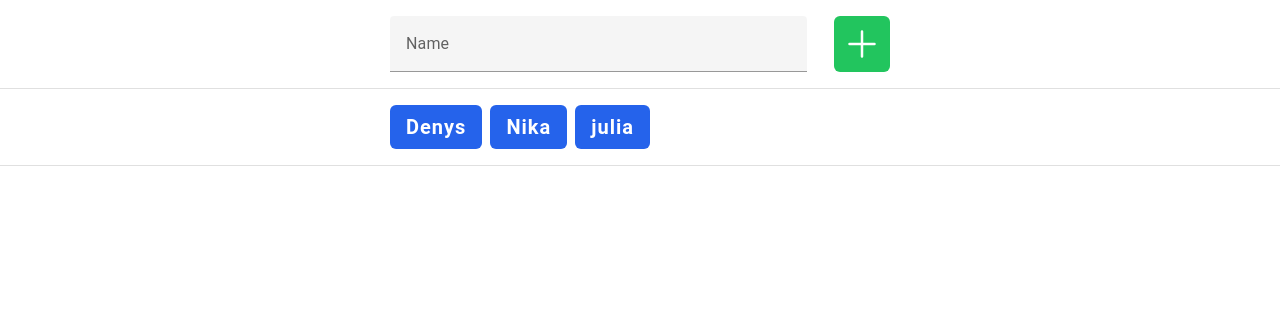
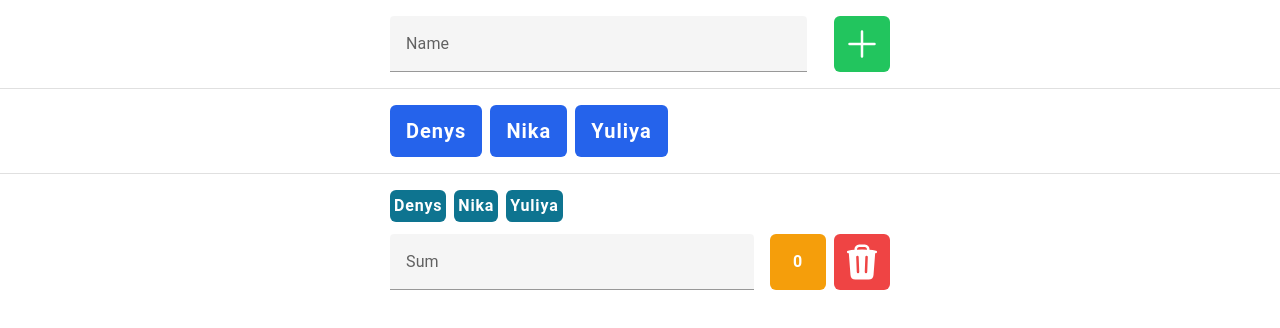
Before and after one commit to denispolovyan/spilne, a Vue app: page / in a window 1280 px wide. Shown: the top 328 px of the page. Built offline with nearby package versions, Linux system fonts and the light colour scheme.

Commit message:
feature: created base input

```diff
--- a/src/App.vue
+++ b/src/App.vue
@@ -2,19 +2,86 @@
 import TheHeader from "./components/TheHeader.vue";
 import TheUsers from "./components/TheUsers.vue";
 import TheSelectedUsers from "./components/TheSelectedUsers.vue";
+import BaseInput from "./components/BaseInput.vue";
 
 import { ref } from "vue";
 
-let users = ref(["Denys", "Nika", "julia"]);
+let users = ref(["Denys", "Nika", "Yuliya"]);
 
 let selectedUsers = ref([]);
+
+let inputs = ref([{ users: users.value, id: 1, sum: 0 }]);
 
 function createUser(user) {
   users.value.push(user);
 }
 
-function createInput() {
-  console.log("input created");
+function createInput(users) {
+  let allInputsUsers = [];
+  let usersArray = [];
+  let coincidence = [];
+  let exactCoincidence = false;
+
+  users.forEach((el) => {
+    usersArray.push(el);
+  });
+
+  inputs.value.forEach((el) => {
+    let objectToArray = [];
+
+    el.users.forEach((el) => {
+      objectToArray.push(el);
+    });
+
+    allInputsUsers.push(objectToArray);
+    objectToArray = [];
+  });
+
+  allInputsUsers.forEach((el) => {
+    let mas1 = el;
+
+    let mas2 = usersArray;
+
+    let overlap = [];
+    if (mas1.length > mas2.length) {
+      overlap.push(mas1.filter((a) => mas2.indexOf(a) == -1));
+    } else {
+      overlap.push(mas2.filter((a) => mas1.indexOf(a) == -1));
+    }
+
+    let ifOverlapNull = true;
+    overlap.forEach((el) => {
+      if (el) {
+        ifOverlapNull = false;
+      }
+    });
+
+    if (!ifOverlapNull) {
+      coincidence.push(overlap);
+    }
+  });
+
+  coincidence.forEach((el) => {
+    el.forEach((el) => {
+      if (!el.length) {
+        exactCoincidence = true;
+      }
+    });
+  });
+
+  if (!exactCoincidence) {
+    const input = {
+      users: usersArray,
+      id: inputs.value.length + 1,
+      sum: 0,
+    };
+
+    inputs.value.push(input);
+  }
+}
+
+function deleteSelectedUsers() {
+  selectedUsers.value = [];
 }
 
 function deleteSelectedUser(user) {
@@ -28,8 +95,18 @@ function deleteUsers() {
   selectedUsers.value = [];
 }
 
+function deleteInput(id) {
+  inputs.value = inputs.value.filter((el) => el.id != id);
+}
+
 function setSelectedUsers(user) {
   selectedUsers.value.push(user);
+}
+
+function changeSum(data) {
+  const id = data[0];
+
+  inputs.value.find((t) => (t.id = id)).sum = data[1];
 }
 </script>
 
@@ -45,8 +122,17 @@ function setSelectedUsers(user) {
     <the-selected-users
       :selectedUsers="selectedUsers"
       @deleteUsers="deleteUsers()"
-      @createInput="createInput()"
+      @createInput="createInput($event)"
+      @deleteSelectedUsers="deleteSelectedUsers()"
     />
+    <div v-for="input in inputs" :key="input.id">
+      <base-input
+        :users="input.users"
+        :id="input.id"
+        @changeSum="changeSum($event)"
+        @deleteInput="deleteInput($event)"
+      />
+    </div>
   </div>
 </template>
 
--- /dev/null
+++ b/src/components/BaseInput.vue
@@ -0,0 +1,94 @@
+<script setup>
+import { ref } from "vue";
+
+import { TrashIcon } from "@heroicons/vue/24/solid";
+
+const props = defineProps({
+  users: {
+    type: Array,
+    required: true,
+  },
+  id: {
+    type: Number,
+    required: true,
+  },
+});
+
+const emits = defineEmits({
+  createInput: {
+    type: Object,
+    required: true,
+  },
+  changeSum: {
+    type: Array,
+    required: true,
+  },
+  deleteInput: {
+    type: Number,
+    required: true,
+  },
+});
+
+const sum = ref();
+const calculatedSum = ref(0);
+
+function calculateSum() {
+  let sumArray = sum.value.split(" ");
+  let rawSum = 0;
+
+  sumArray.forEach((el) => {
+    rawSum = rawSum + +el;
+  });
+
+  calculatedSum.value = rawSum;
+  emits("changeSum", [props.id, calculatedSum.value]);
+}
+
+const buttonClasses =
+  "bg-red-500 h-14 w-14 rounded-md flex items-center justify-center hover:bg-red-700 duration-1000 cursor-pointer basis-14";
+</script>
+
+<template>
+  <div class="py-4" v-if="users.length">
+    <div class="spilne-container">
+      <div>
+        <div>
+          <div class="flex flex-col gap-3">
+            <div class="flex gap-4 flex-wrap gap-x-2 gap-y-1">
+              <div v-for="user in props.users" :key="user">
+                <div
+                  class="tracking-wider font-semibold bg-cyan-700 p-1 text-white rounded-md"
+                >
+                  <p>{{ user }}</p>
+                </div>
+              </div>
+            </div>
+            <div class="flex gap-4">
+              <v-text-field
+                class=""
+                v-model="sum"
+                label="Sum"
+                maxlength="60"
+                hide-details="auto"
+                @input="calculateSum()"
+              />
+              <div class="flex gap-2">
+                <div
+                  class="w-14 bg-amber-500 duration-1000 cursor-pointer hover:bg-amber-700 text-white rounded-md flex items-center justify-center tracking-wider font-semibold"
+                >
+                  {{ calculatedSum }}
+                </div>
+                <div
+                  :class="buttonClasses"
+                  @click="emits('deleteInput', props.id)"
+                >
+                  <TrashIcon class="h-12 text-white p-1" />
+                </div>
+              </div>
+            </div>
+          </div>
+        </div>
+      </div>
+    </div>
+  </div>
+</template>
--- a/src/components/TheSelectedUsers.vue
+++ b/src/components/TheSelectedUsers.vue
@@ -8,17 +8,21 @@ const props = defineProps({
   },
 });
 
-const emits = defineEmits(['deleteUsers', 'createInput']);
+const emits = defineEmits([
+  "deleteUsers",
+  "createInput",
+  "deleteSelectedUsers",
+]);
 
 const userClasses =
-  "tracking-wider py-3 px-4 bg-blue-600 rounded-md text-xl text-white font-semibold cursor-pointer hover:bg-yellow-500 duration-500";
+  "tracking-wider py-3 px-4 bg-blue-800 rounded-md text-xl text-white font-semibold cursor-pointer hover:bg-yellow-600 duration-500";
 
 const buttonClasses =
   " h-14 w-14 rounded-md flex items-center justify-center  duration-1000 cursor-pointer basis-14";
 </script>
 
 <template>
-  <div v-if="props.selectedUsers.length" class="py-4">
+  <div v-if="props.selectedUsers.length" class="py-4 border-b">
     <div class="spilne-container">
       <div class="flex justify-between">
         <div class="flex gap-2 flex-wrap basis-3/4">
@@ -36,7 +40,14 @@ const buttonClasses =
           >
             <UserMinusIcon class="h-12 text-white p-1" />
           </div>
-          <div :class="buttonClasses" @click="emits('createInput')" class="bg-yellow-500 hover:bg-yellow-700">
+          <div
+            :class="buttonClasses"
+            @click="
+              emits('createInput', props.selectedUsers),
+                emits('deleteSelectedUsers')
+            "
+            class="bg-yellow-500 hover:bg-yellow-700"
+          >
             <PlusIcon class="h-12 text-white p-1" />
           </div>
         </div>
--- a/src/components/TheUsers.vue
+++ b/src/components/TheUsers.vue
@@ -39,7 +39,7 @@ function selectUser(user) {
 }
 
 const userClasses =
-  "tracking-wider py-2 px-4 bg-blue-600 rounded-md text-xl text-white font-semibold cursor-pointer hover:bg-yellow-500 duration-500";
+  "tracking-wider py-3 px-4 bg-blue-600 rounded-md text-xl text-white font-semibold cursor-pointer hover:bg-yellow-500 duration-500";
 </script>
 
 <template>
@@ -51,7 +51,7 @@ const userClasses =
   >
     <div class="spilne-container">
       <div class="flex gap-2 flex-wrap">
-        <div v-for="user in props.users" :key="user" class="">
+        <div v-for="user in props.users" :key="user">
           <div :class="userClasses" @click="selectUser(user)">
             <span>{{ user }}</span>
           </div>
```
